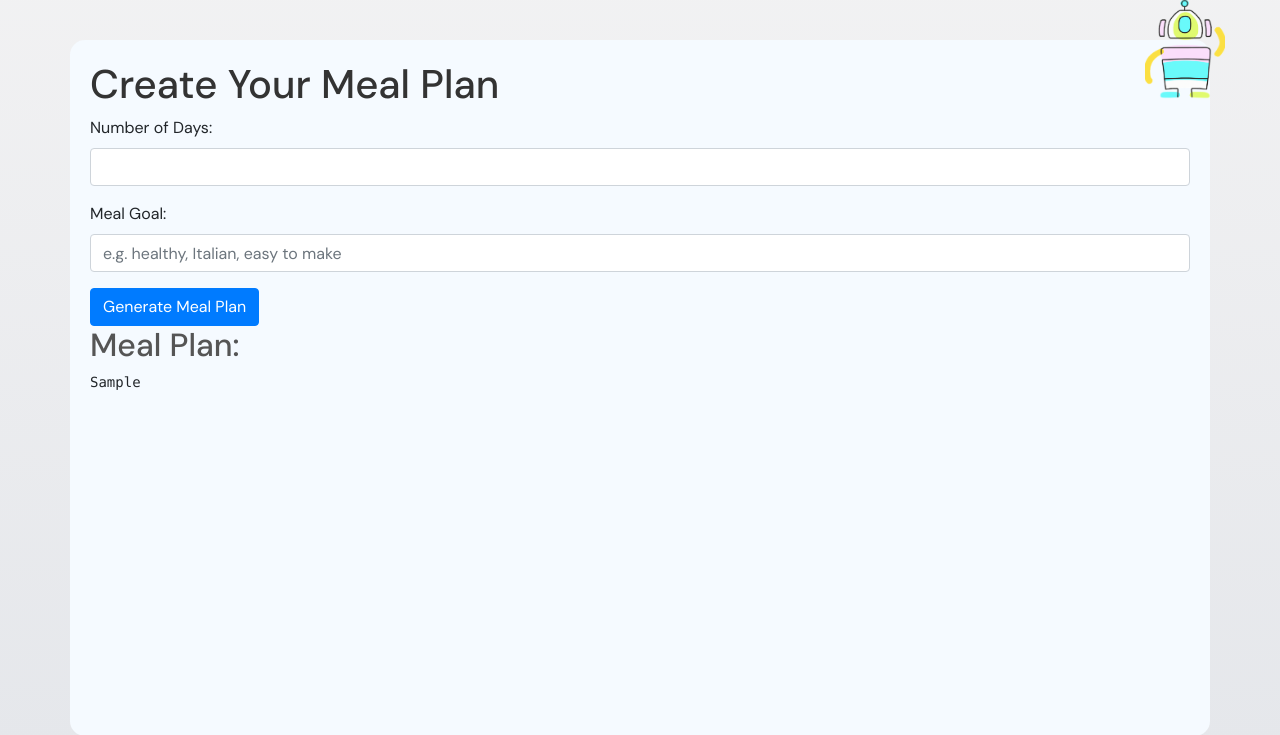
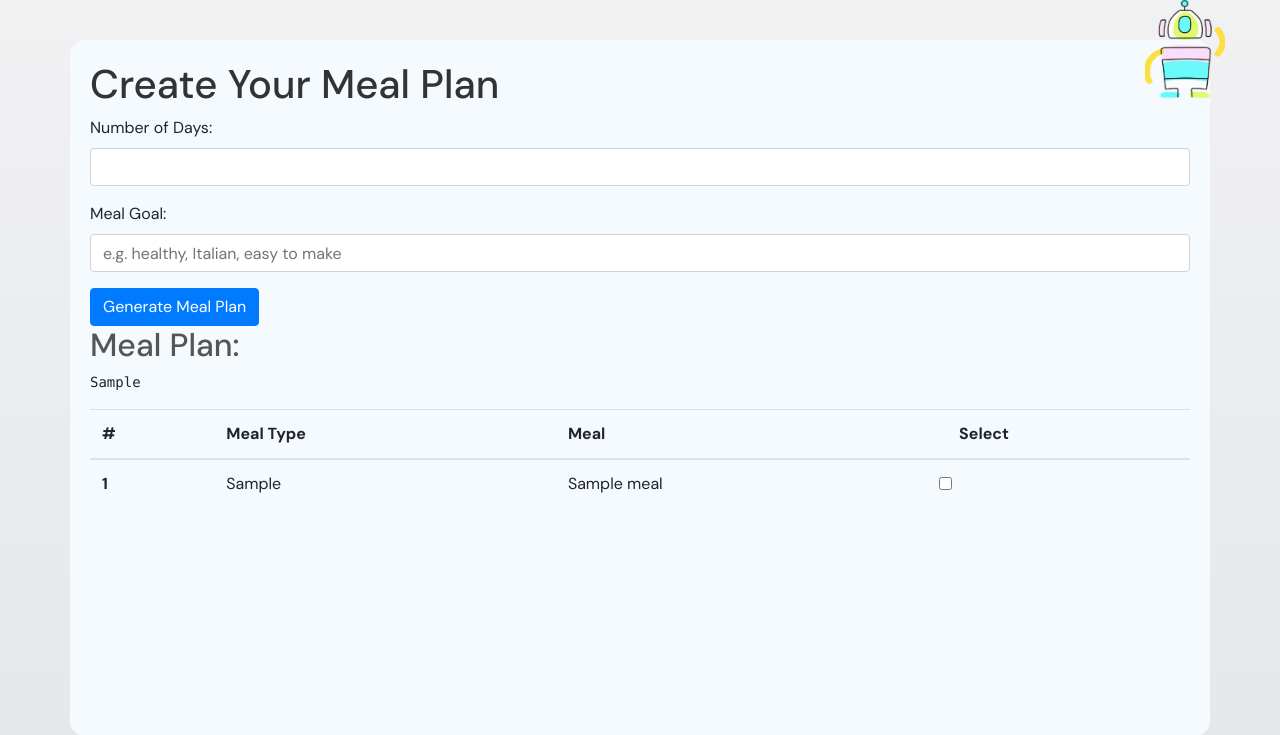
Before and after one commit to m-ranney/bottie, a Flask app: template templates/meal_plan.html in a window 1280 px wide. Shown: the part 56-791 px from the top of the page. Run offline with Flask 2, Linux system fonts and the light colour scheme; the template is opened without the code that fills it: most values are stand-ins (such as "Sample title", 1, 10 or a date in 2020); some libraries are stand-ins or nearby versions.

Commit message:
Meal plan table update

```diff
--- a/templates/meal_plan.html
+++ b/templates/meal_plan.html
@@ -18,4 +18,32 @@
         <h2>Meal Plan:</h2>
         <pre>{{ meal_plan_json }}</pre>
     {% endif %}
+
+    {% if meal_plan_dict %}
+        <table class="table">
+            <thead>
+                <tr>
+                    <th scope="col">#</th>
+                    <th scope="col">Meal Type</th>
+                    <th scope="col">Meal</th>
+                    <th scope="col">Select</th>
+                </tr>
+            </thead>
+            <tbody>
+                {% for meal_type, meals in meal_plan_dict.items() %}
+                    {% for meal in meals %}
+                        <tr>
+                            <th scope="row">{{ loop.index }}</th>
+                            <td>{{ meal_type }}</td>
+                            <td>{{ meal }}</td>
+                            <td>
+                                <input type="checkbox" class="form-check-input" id="{{ meal_type }}-{{ loop.index }}" name="{{ meal_type }}-{{ loop.index }}">
+                            </td>
+                        </tr>
+                    {% endfor %}
+                {% endfor %}
+            </tbody>
+        </table>
+    {% endif %}
+
 {% endblock %}
```
Also changed, not shown: meals.py (+17 -2 lines).
